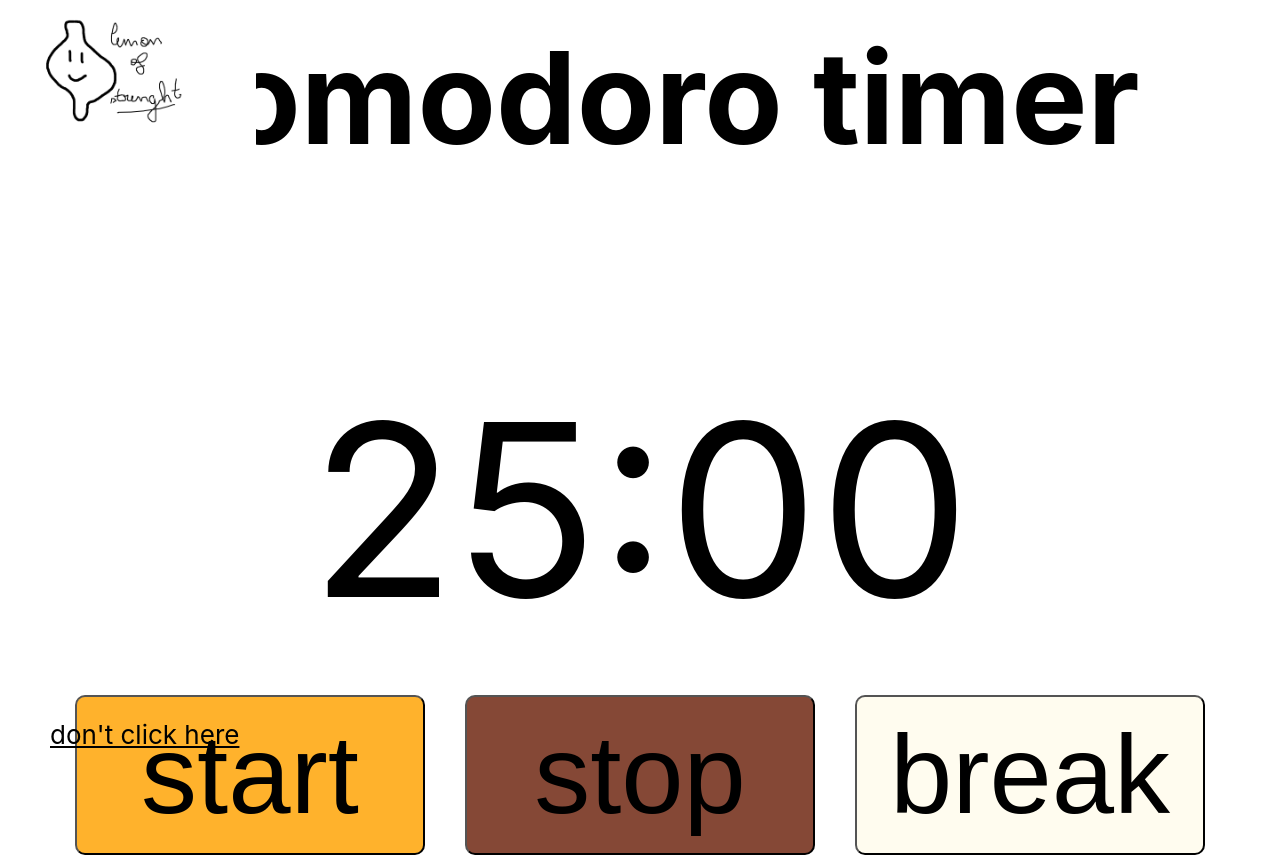
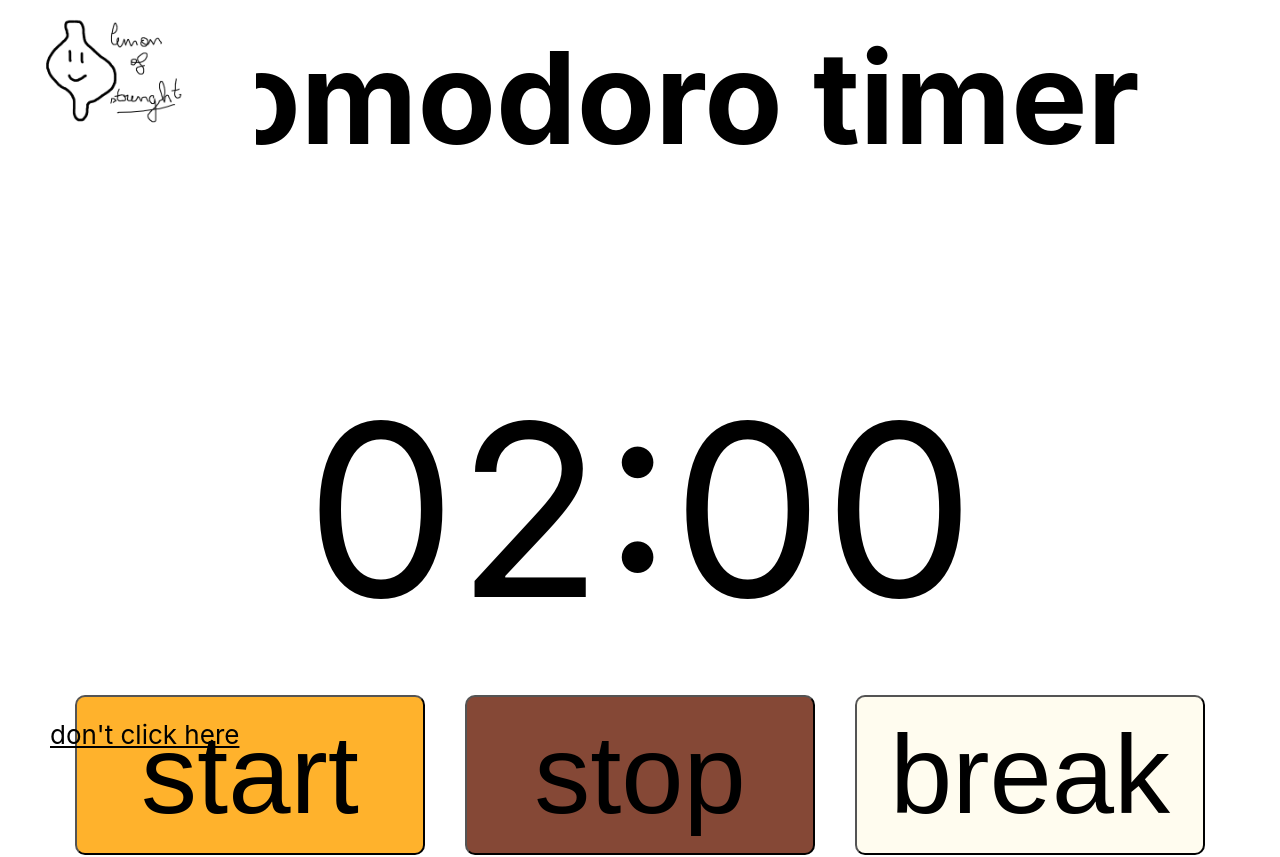
Before and after one commit to NujabesCoder/pomodoro_app, a React (Create React App) app: page / in a window 1280 px wide. Shown: the top 857 px of the page. Built offline with nearby package versions, Linux system fonts and the light colour scheme.

Commit message:
timer is done

```diff
--- a/src/App.js
+++ b/src/App.js
@@ -17,18 +17,12 @@ function App() {
       timer = setInterval(() => {
         setTimeLeft(prevTime => prevTime - 1);
       }, 1000);
-    } else if (timeLeft === 0 && isRunning) {
-      if (!onBreak) {
-        setTimeLeft(BREAK_TIME);
-        setOnBreak(true);
-      } else {
-        setTimeLeft(WORK_TIME);
-        setOnBreak(false);
-      }
+    } else if (timeLeft === 0) {
+      setIsRunning(false);
     }
 
     return () => clearInterval(timer);
-  }, [isRunning, timeLeft, onBreak]);
+  }, [isRunning, timeLeft]);
 
   const formatTime = (seconds) => {
     const minutes = Math.floor(seconds / 60);
@@ -38,18 +32,19 @@ function App() {
 
   // Event handlers for the buttons
   const handleStart = () => {
+    setOnBreak(false);
+    setTimeLeft(WORK_TIME);
     setIsRunning(true);
   };
 
   const handleStop = () => {
-    setIsRunning(false);
+    setIsRunning(prev => !prev);
   };
 
   const handleBreak = () => {
-    // Force break mode: set timer to break time and start it.
-    setIsRunning(true);
     setOnBreak(true);
     setTimeLeft(BREAK_TIME);
+    setIsRunning(true);
   };
 
   return (
--- a/src/constants.js
+++ b/src/constants.js
@@ -1,2 +1,2 @@
-export const WORK_TIME = 25 * 60;
-export const BREAK_TIME = 5 * 60;
+export const WORK_TIME = 2 * 60;
+export const BREAK_TIME = 1 * 60;
```
